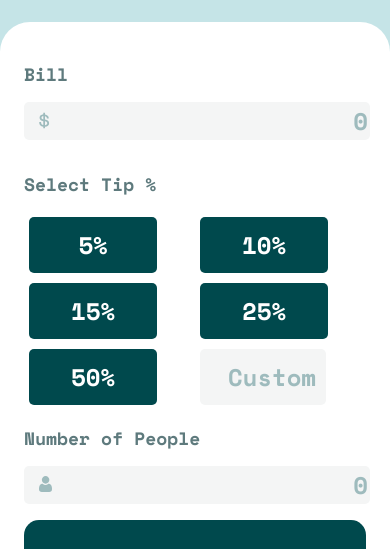
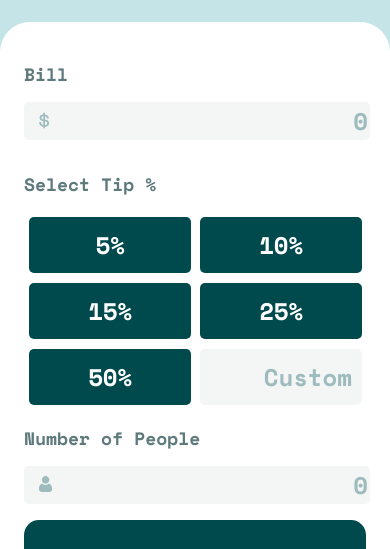
Before and after one commit to brandonnhem/Tip-Calculator, a plain HTML site: page index.html in a window 390 px wide. Shown: the part 98-647 px from the top of the page. Drawn offline with nearby package versions, Linux system fonts and the light colour scheme.

Commit message:
stretched mobile input and buttons

```diff
--- a/css/styles.css
+++ b/css/styles.css
@@ -102,7 +102,7 @@ input:-ms-input-placeholder {
 
 button {
     font-family: 'Space Mono', monospace;
-    width: 75%;
+    width: 95%;
     font-size: 24px;
     background: none repeat scroll 0% 0% #7BA6BB;
 }
@@ -135,7 +135,7 @@ button {
     border-radius: 5px;
     padding: 10px;
     margin: 5px;
-    width: 62%;
+    width: 83%;
 }
 
 .fontpeople {
```
